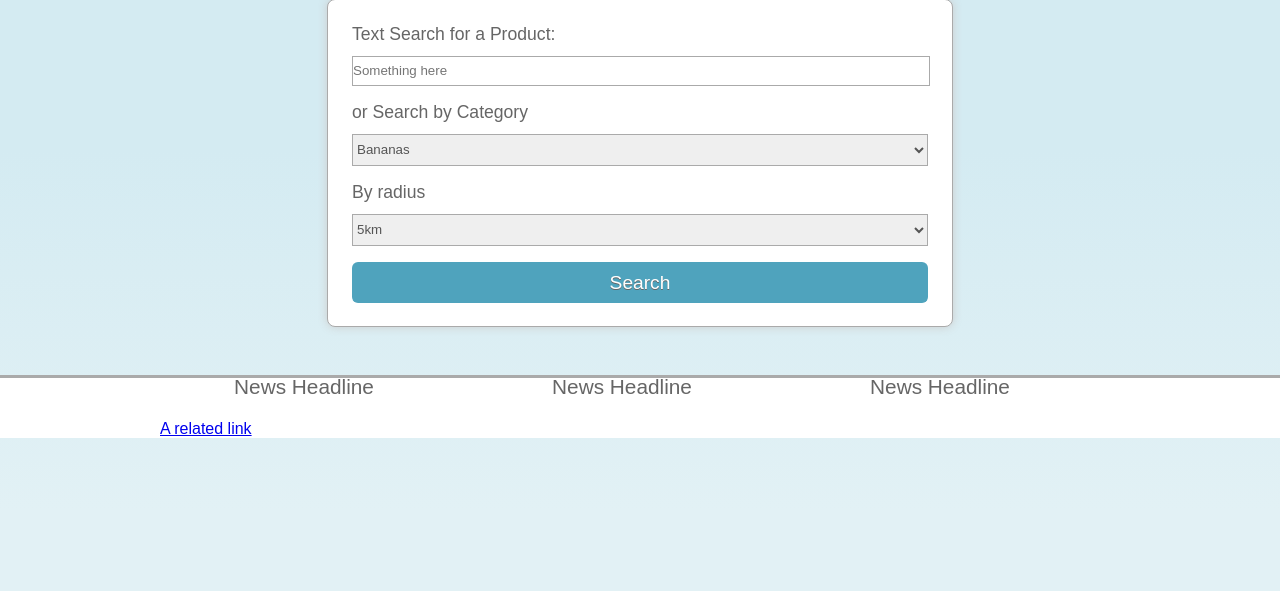
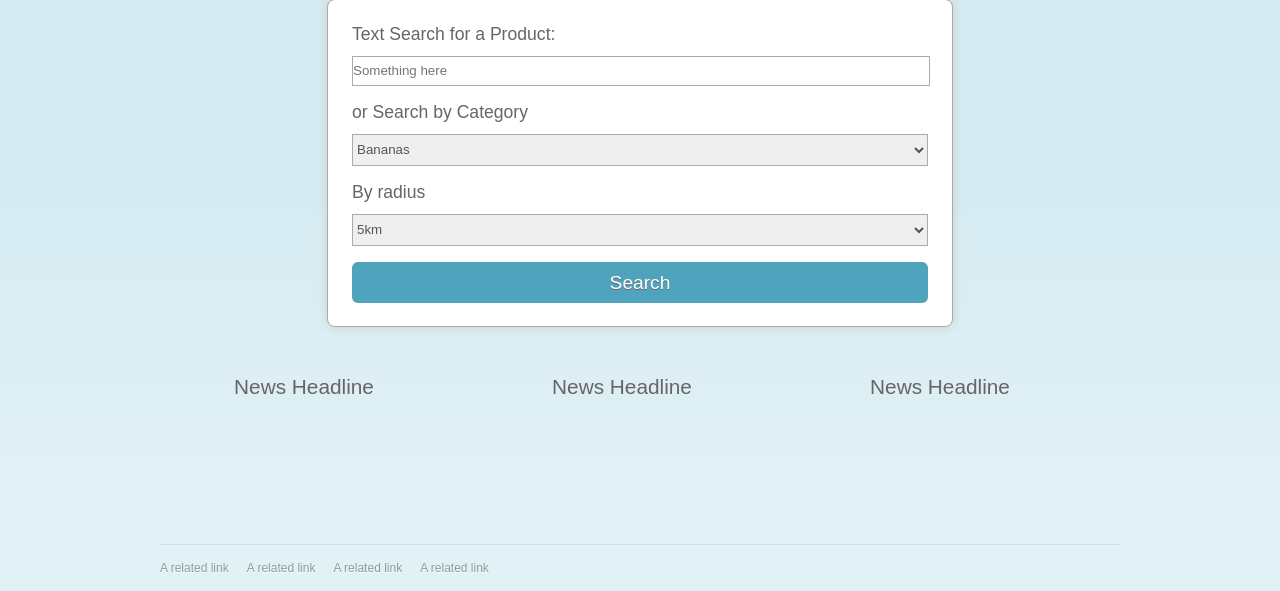
Before and after one commit to practicalparticipation/fairtradefinder, a PHP site: page /statik/index.html in a window 1280 px wide. Shown: the part 209-800 px from the top of the page. Run offline with PHP 8.4, Linux system fonts and the light colour scheme.

Commit message:
Added basic footer

```diff
--- a/frontend/statik/index.html
+++ b/frontend/statik/index.html
@@ -47,11 +47,13 @@
 				<h2>News Headline</h2>
 			</div>
 		</div>
-	</div>
-	<div id="footer-container">
 		<footer>
+			<a href="#">A related link</a>
+			<a href="#">A related link</a>
+			<a href="#">A related link</a>
 			<a href="#">A related link</a>
 		</footer>
 	</div>
+
 </body>
 </html>
--- a/frontend/statik/styles/main.css
+++ b/frontend/statik/styles/main.css
@@ -172,14 +172,21 @@ form#search .submit:hover {
 
 /* Footer */
 
-#footer-container {
-	width:100%;
-	background:#fff;
-	border-top:solid 3px #aaa;
-}
-
 footer {
 	width:960px;
 	margin:0 auto;
 	clear:both;
+	padding:1em 0;
+	border-top:solid 1px #cae0e7;
+	position:absolute;
+	bottom:0;
 }
+
+footer a {
+	font-size:0.75em;
+	float:left;
+	margin-right:1.5em;
+	color:#899ba1;
+	text-shadow:0 1px #fff;
+	text-decoration:none;
+}
```
